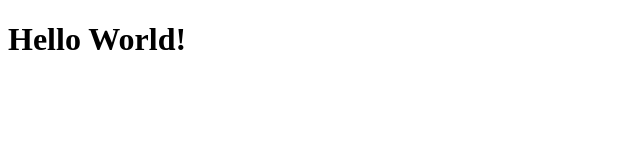
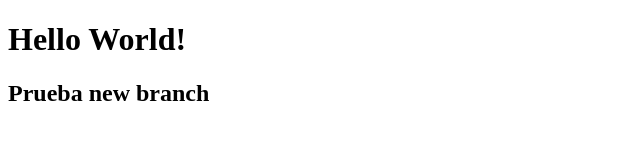
Before and after one commit to GastonGSosa/nvm_motos, a plain HTML site: page index.html in a window 1280 px wide. Shown: the whole page, without its empty margins (0-640 px from the left). Drawn offline with Linux system fonts and the light colour scheme.

Commit message:
prueba de branch en rama1

```diff
--- a/index.html
+++ b/index.html
@@ -13,6 +13,7 @@
 
     </header>
     <main>
+        <h2>Prueba new branch</h2>
 
     </main>
     <footer>
```
